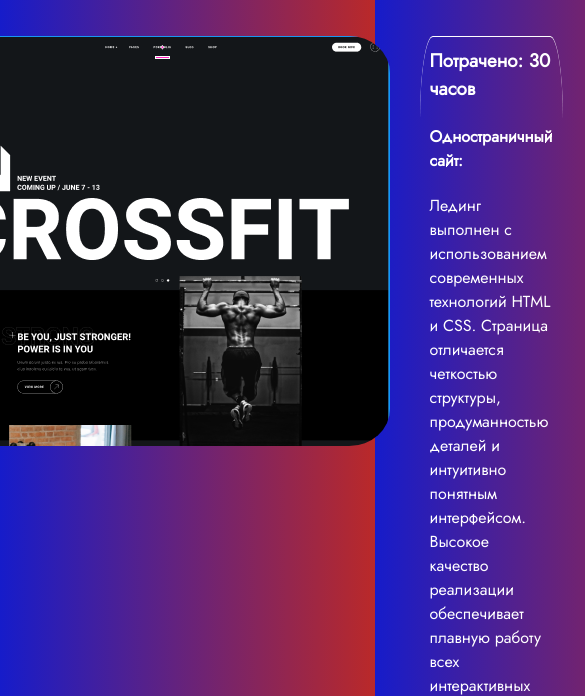
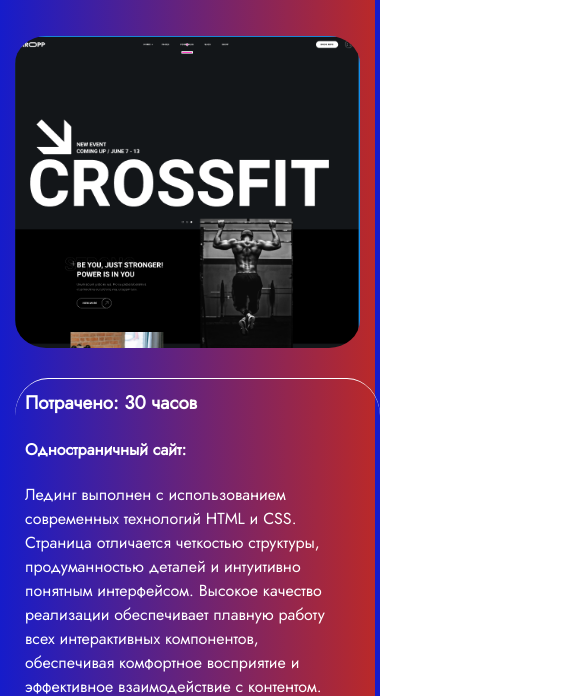
Before and after one commit to proger-fronted/my-site, a plain HTML site: page index.html in a window 390 px wide. Shown: the part 498-1194 px from the top of the page, 585 px wide, since content can reach past the window. Drawn offline with Linux system fonts and the light colour scheme.

Commit message:
Адаптив секции project

```diff
--- a/styles.css
+++ b/styles.css
@@ -247,7 +247,7 @@
     background: linear-gradient(90deg, rgb(22, 28, 202), rgb(186, 41, 41));
     font-family: var(--font-family-base);
     color: var(--color-light);
-    padding-inline: 15px;
+    margin-inline: 15px;
 }
 
 a {
@@ -315,7 +315,7 @@
 }
 
 .soc1als-link:hover {
-    background-color:gray;
+    background-color: gray;
     transition-duration: var(--transition-duration);
 }
 
@@ -379,16 +379,18 @@
 
 */
 
-.project-title{
+.project-title {
     font-size: 60px;
     margin-bottom: 50px;
 }
-.project-item{
+
+.project-item {
     display: flex;
     justify-content: center;
 
 
 }
+
 .project-card {
     display: flex;
     column-gap: 30px;
@@ -397,7 +399,7 @@
 
 }
 
-.project-image{
+.project-image {
     border-radius: 9%;
     width: 454px;
     height: 410px;
@@ -405,10 +407,11 @@
 
 
 
-.project-description{
+.project-description {
     max-width: 500px;
 }
-.project-body{
+
+.project-body {
     display: flex;
     flex-direction: column;
     justify-content: center;
@@ -423,19 +426,22 @@
 
 }
 
-.info{
+.info {
     font-size: 20px;
     padding-top: 10px;
 }
+
 .tecnologes-list {
     display: flex;
 
 }
-.tecnologes-item{
+
+.tecnologes-item {
     width: 48px;
     height: 48px;
 }
-.project-link{
+
+.project-link {
     display: flex;
     margin-top: 30px;
     justify-content: center;
@@ -444,11 +450,12 @@
     position: relative;
     margin-bottom: 100px;
 }
-.project-link:hover{
+
+.project-link:hover {
     font-size: 30px;
 }
 
-.project-link::after{
+.project-link::after {
     content: '';
     width: 20px;
     height: 20px;
@@ -458,10 +465,11 @@
 
 
 }
-.project-link:hover::after{
+
+.project-link:hover::after {
     width: 30px;
     height: 30px;
-    transition-duration:0.2s ;
+    transition-duration: 0.2s;
 }
 
 
@@ -470,7 +478,7 @@
         flex-wrap: wrap;
         padding-inline: 20px;
 
-
+    }
 
 
     .header-logo {
@@ -490,7 +498,12 @@
         margin-inline: 30px;
 
     }
+
+    .project-card {
+        flex-direction: column;
+        row-gap: 30px;
     }
+
 }
 
 
@@ -531,9 +544,27 @@
     .header-list {
         column-gap: 30px;
 
+    }
+.project-card{
+     max-width: 100%;
+        height: auto;
+
+}
+    .project-body {
+        max-width: 100%;
+        height: auto;
+
+    }
+
+    .project-image {
+        max-width: 100%;
+        height: auto;
+    }
+
+    .project-description {
+        max-width: 300px;
+    }
 
 
 
 }
-
-}
```
Lines whose indentation alone changed are shown as unchanged.
